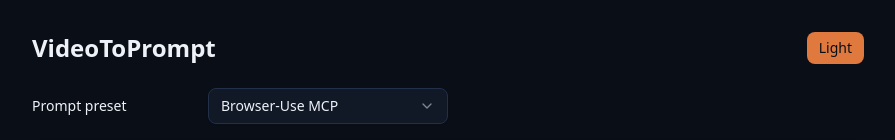
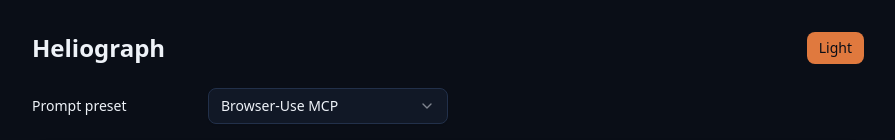
Before and after one commit to laurenirickff/heliograph, a Next.js app in the folder video-to-prompt/: page / in a window 1280 px wide. Shown: the top 140 px of the page, without its empty margins (192-1087 px from the left). Built offline with nearby package versions, Linux system fonts and the light colour scheme.

Commit message:
chore: rename UI and metadata to Heliograph; update README title

```diff
--- a/video-to-prompt/src/app/layout.tsx
+++ b/video-to-prompt/src/app/layout.tsx
@@ -13,8 +13,8 @@ const geistMono = Geist_Mono({
 });
 
 export const metadata: Metadata = {
-  title: "VideoToPrompt",
-  description: "Transform video walkthroughs into structured prompts for automation agents.",
+  title: "Heliograph",
+  description: "Heliograph turns workflow videos into clean, agent-ready prompts.",
 };
 
 export default function RootLayout({
--- a/video-to-prompt/src/app/page.tsx
+++ b/video-to-prompt/src/app/page.tsx
@@ -43,7 +43,7 @@ export default function Home() {
   return (
     <div className="container mx-auto p-8 max-w-4xl">
       <div className="mb-6 flex items-center justify-between">
-        <h1 className="text-2xl font-semibold">VideoToPrompt</h1>
+        <h1 className="text-2xl font-semibold">Heliograph</h1>
         <ThemeToggle />
       </div>
 
```
Also changed, not shown: 1 other file (tests, documents, lock files or other folders).
